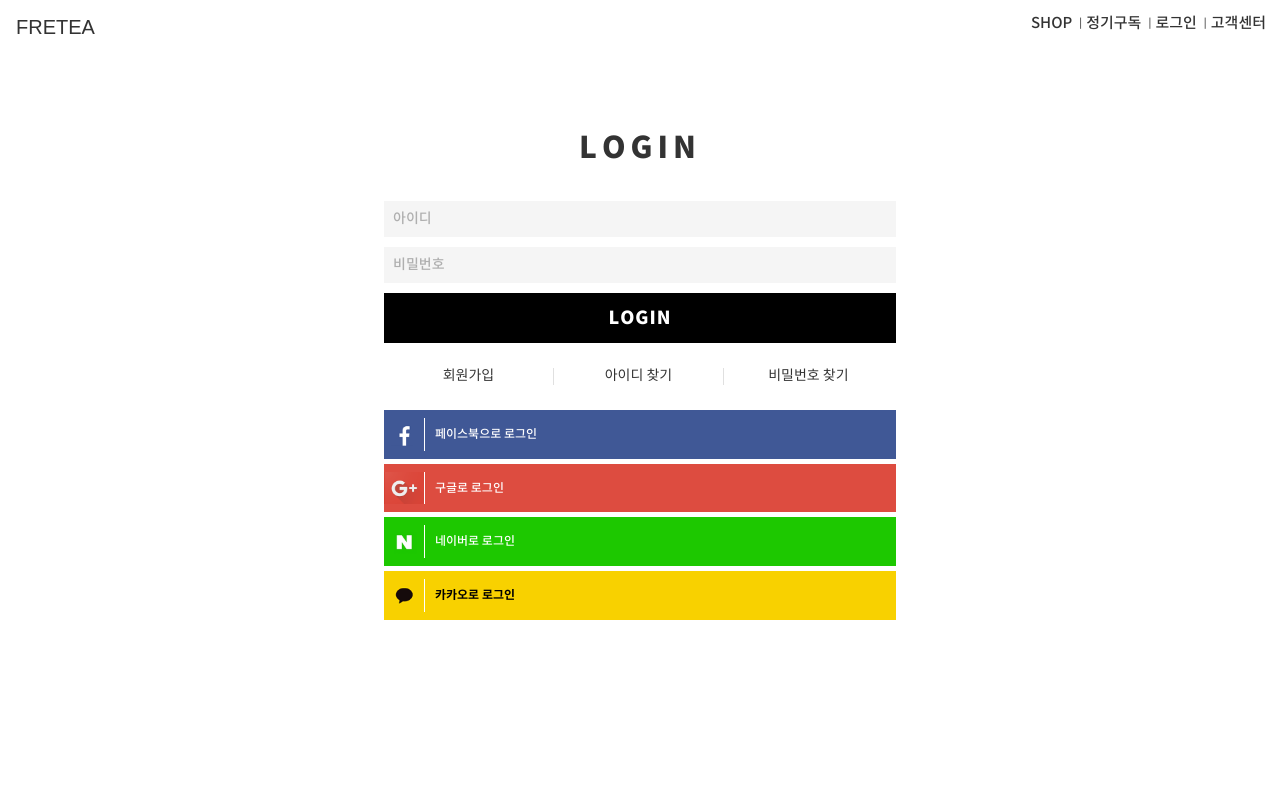
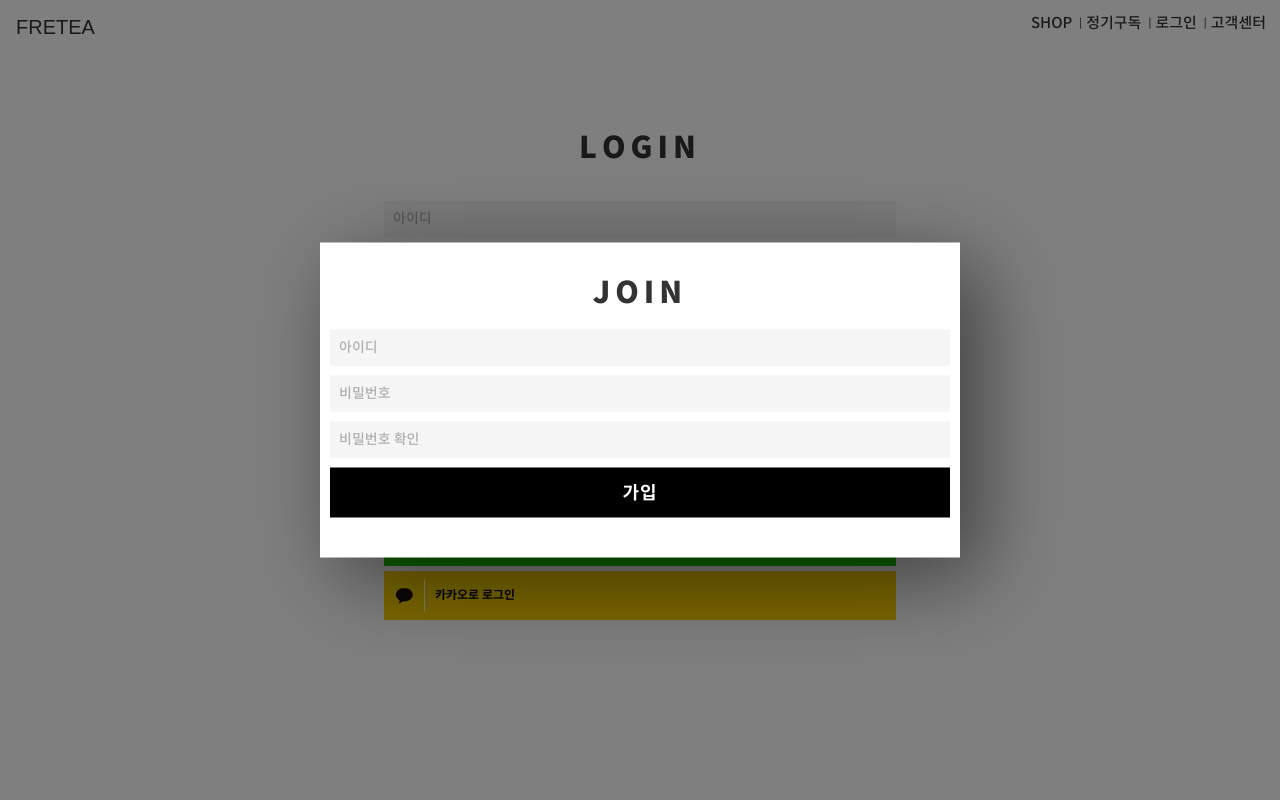
Before and after one commit to jo-narae/fretea, a Vue app: page /login in a window 1280 px wide. Shown: the top 800 px of the page. Built offline with nearby package versions, Linux system fonts and the light colour scheme; a web font is replaced by a local one.

Commit message:
회원가입 폼 모달

```diff
--- a/src/assets/style/common/_modal.scss
+++ b/src/assets/style/common/_modal.scss
@@ -26,6 +26,23 @@
     transform: translate(-50%, -50%) scale(1);
 }
 
+.modal-title {
+    @extend .bolder;
+    font-size: 30px;
+    letter-spacing: 5px;
+    margin-bottom: 1rem;
+}
+
+.btn-modal {
+    @extend .bold;
+    height: 50px;
+    background-color: $color_black;
+    border: 0px;
+    color: $color_white;
+    letter-spacing: 1px;
+    font-size: 18px;
+}
+
 @media (max-width: 486px) {
     .modal-area {
         max-width: 80%;
--- a/src/components/Login.vue
+++ b/src/components/Login.vue
@@ -3,7 +3,7 @@
     <div class="sub-content content-top">
       <div class="login-title">LOGIN</div>
       <input type="text" placeholder="아이디" />
-      <input type="text" placeholder="비밀번호" />
+      <input type="password" placeholder="비밀번호" />
       <button class="btn-login">LOGIN</button>
       <ul>
         <li @click="openModal">회원가입</li>
@@ -24,8 +24,7 @@
       </button>
     </div>
     <custom-modal
-      ref="login"
-      :modalMsg="modalMsg">
+      ref="login">
     </custom-modal>
   </div>
 </template>
@@ -39,18 +38,6 @@ export default {
   components: {
     CustomModal,
   },
-  data() {
-    return {
-      modalMsg: `testtesttesttesttesttest
-      testtesttesttesttesttest
-      testtesttesttesttesttesttesttest
-      testtesttesttest
-      testtesttesttest
-      testtesttesttest
-      testtesttesttest
-      testtesttesttest`,
-    };
-  },
   methods: {
     openModal() {
       this.$refs.login.openModal();
--- a/src/components/common/CustomModal.vue
+++ b/src/components/common/CustomModal.vue
@@ -2,6 +2,7 @@
   <div class="wrap-modal" @click="closeModal">
     <div class="modal-area">
       <div class="modal-content">
+        <join-modal></join-modal>
         {{modalMsg}}
       </div>
     </div>
@@ -9,11 +10,17 @@
 </template>
 
 <script>
+import JoinModal from '@/components/common/modal/Join'
 
 export default {
+  name: 'custom-modal',
+  components: {
+    JoinModal,
+  },
   props: {
     modalMsg: {
       type: String,
+      default: '',
     },
   },
   methods: {
@@ -25,7 +32,7 @@ export default {
     }
   },
   mounted() {
-    document.querySelector(".wrap-modal").style.display = "none";
+    document.querySelector(".wrap-modal").style.display = "block";
   }
 }
 </script>
--- /dev/null
+++ b/src/components/common/modal/Join.vue
@@ -0,0 +1,23 @@
+<template>
+  <div>
+    <div class="modal-title">JOIN</div>
+    <input type="text" placeholder="아이디" />
+    <input type="password" placeholder="비밀번호" />
+    <input type="password" placeholder="비밀번호 확인" />
+    <button class="btn-modal">가입</button>
+  </div>
+</template>
+
+<script>
+
+export default {
+  name: 'join-modal',
+  props: {
+    modalMsg: {
+      type: String,
+    },
+  },
+  methods: {
+  },
+}
+</script>
--- a/src/router/index.js
+++ b/src/router/index.js
@@ -4,7 +4,6 @@ import Layout from '@/components/layout/Layout'
 import Main from '@/components/Main'
 import Login from '@/components/Login'
 import Shop from '@/components/Shop'
-import Join from '@/components/Join'
 
 Vue.use(Router)
 
@@ -31,11 +30,6 @@ export default new Router({
           component: Shop,
           meta: { navActive: false, pageName: 'shop'},
         },
-        {
-        	path: 'join',
-          component: Join,
-          meta: { navActive: true, pageName: 'join'},
-        }
       ]
     }
   ]
```
Lines whose indentation alone changed are shown as unchanged.
